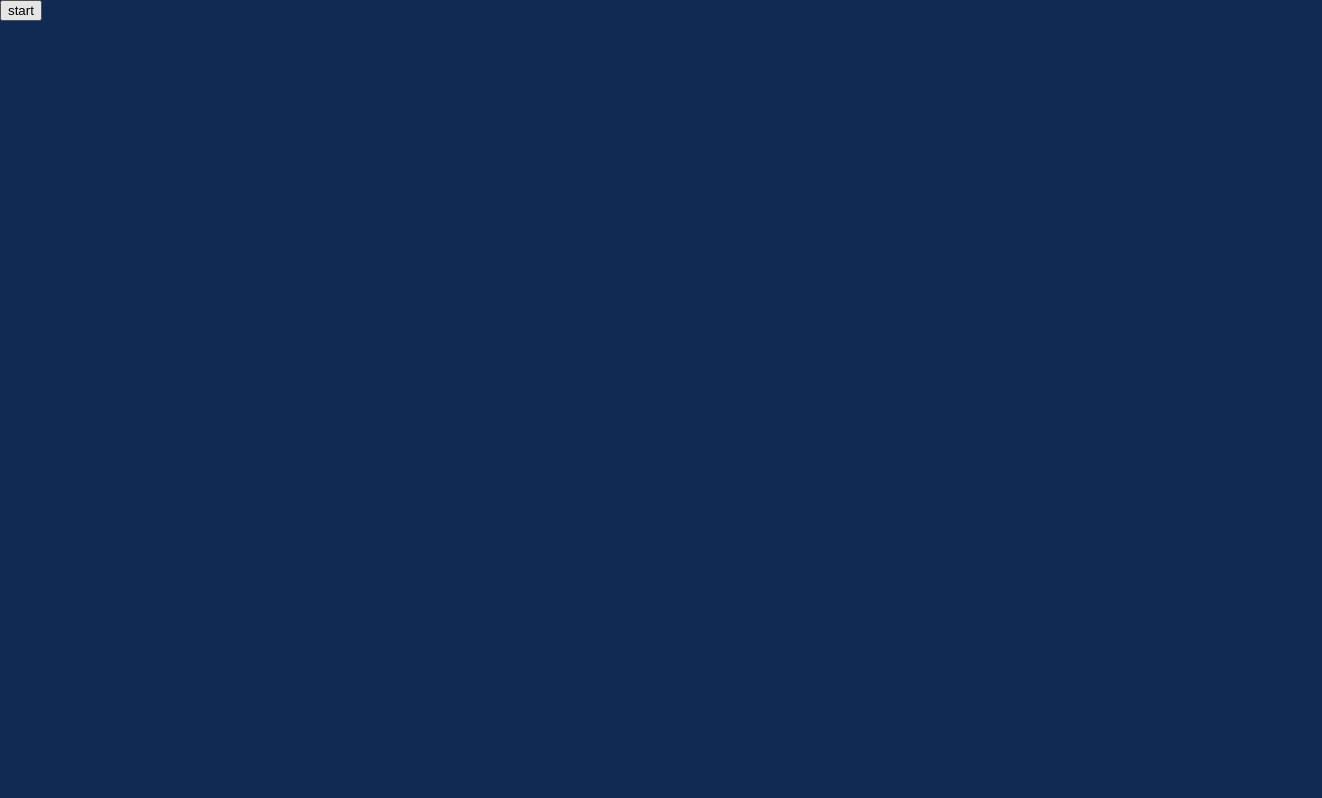
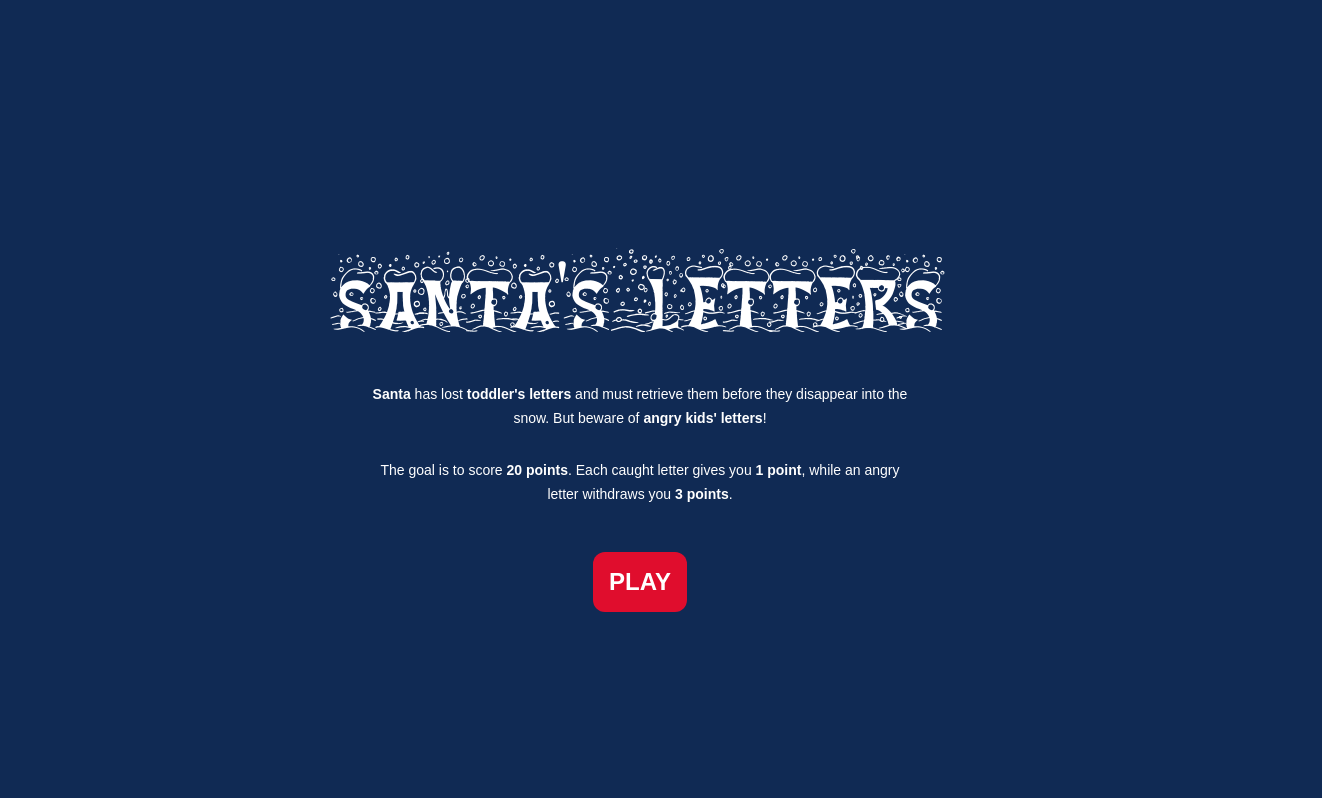
Before and after one commit to DoneDeal0/Santa-Letters, a website built with Parcel: page index.html in a window 1280 px wide. Shown: the top 798 px of the page, 1322 px wide, since content can reach past the window. Built offline with nearby package versions, Linux system fonts and the light colour scheme; files whose address does not match are found by name.

Commit message:
fix: restart + homescreen

```diff
--- a/index.html
+++ b/index.html
@@ -6,11 +6,23 @@
     <meta http-equiv="X-UA-Compatible" content="ie=edge" />
     <link rel="stylesheet" href="./src/styles/main.css" />
     <script type="module" src="./src/scripts/main.ts"></script>
-    <title>Santa Letters</title>
+    <title>Santa's Letters</title>
   </head>
   <body>
     <div>
-      <button id="start">start</button>
+      <div id="start-screen">
+        <h1>SANTA'S LETTERS</h1>
+        <p>
+          <b>Santa</b> has lost <b>toddler's letters</b> and must retrieve them
+          before they disappear into the snow. But beware of
+          <b>angry kids' letters</b>!
+        </p>
+        <p>
+          The goal is to score <b>20 points</b>. Each caught letter gives you
+          <b>1 point</b>, while an angry letter withdraws you <b>3 points</b>.
+        </p>
+        <button id="start-button">PLAY</button>
+      </div>
       <canvas id="game"></canvas>
       <canvas id="sky"></canvas>
     </div>
--- a/src/scripts/canvas/game.ts
+++ b/src/scripts/canvas/game.ts
@@ -26,7 +26,7 @@ function drawGame() {
       newWidth,
       HEIGHT * 0.7
     );
-    canvasGame.font = "bold 25px monospace";
+    canvasGame.font = "bold 25px sans-serif;";
     canvasGame.fillText("PRESS ENTER TO PLAY AGAIN", WIDTH / 2, 70);
     return;
   }
--- a/src/scripts/data/audio.ts
+++ b/src/scripts/data/audio.ts
@@ -31,5 +31,10 @@ const bell: AudioFile = new Audio(bellSound);
 const pain: AudioFile = new Audio(painSound);
 const theme: AudioFile = new Audio(themeSound);
 theme.volume = 0.3;
+pain.volume = 0.4;
+laugh.volume = 0.3;
+goodBoy.volume = 0.5;
+merry.volume = 0.6;
+laughLow.volume = 0.3;
 
 export { theme, laugh, laughLow, goodBoy, merry, bell, pain };
--- a/src/scripts/engine/controls.ts
+++ b/src/scripts/engine/controls.ts
@@ -1,8 +1,8 @@
 import { score, updateScore } from "../global-state";
 import { santa } from "../santa/index";
 import { santaReverse, santaImg } from "../data/images";
-import { fillAngryLetters } from "../letters/angry";
-import { fillLetters } from "../letters/index";
+import { refillAngryLetters } from "../letters/angry";
+import { refillLetters } from "../letters/index";
 
 export function initControls() {
   document.onkeydown = (event) => {
@@ -34,6 +34,6 @@ export function initControls() {
 function restart() {
   updateScore(8);
   santa.restart();
-  fillAngryLetters();
-  fillLetters();
+  refillAngryLetters();
+  refillLetters();
 }
--- a/src/scripts/letters/angry.ts
+++ b/src/scripts/letters/angry.ts
@@ -29,13 +29,17 @@ class AngryLetter extends Letter {
   }
 }
 
-export const fillAngryLetters = () =>
+const fillAngryLetters = () =>
   [...Array(3)].map(
     (_, i) =>
       new AngryLetter(Math.floor(Math.random() * WIDTH), i * -600, 50, 50)
   );
 
-export const angryLetters: ILetter[] = fillAngryLetters();
+export let angryLetters: ILetter[] = fillAngryLetters();
+
+export const refillAngryLetters = () => {
+  angryLetters = fillAngryLetters();
+};
 
 export function drawAngryLetters(score: number, santa) {
   angryLetters.forEach((letter) => {
--- a/src/scripts/letters/index.ts
+++ b/src/scripts/letters/index.ts
@@ -36,10 +36,13 @@ function createLetter(xPosition: number = 0) {
   return new Letter(Math.floor(Math.random() * WIDTH), xPosition, 50, 50);
 }
 
-export const fillLetters = () =>
-  [...Array(10)].map((_, i) => createLetter(i * -200));
+const fillLetters = () => [...Array(10)].map((_, i) => createLetter(i * -200));
 
 export let letters: ILetter[] = fillLetters();
+
+export const refillLetters = () => {
+  letters = fillLetters();
+};
 
 export function drawLetters(score: number, santa) {
   letters.forEach((letter) => {
--- a/src/scripts/main.ts
+++ b/src/scripts/main.ts
@@ -3,10 +3,11 @@ import { playGame } from "./canvas/game";
 import { animateSky } from "./canvas/sky";
 import { theme } from "./data/audio";
 
-const start = document.querySelector<HTMLElement>("#start");
-
+const startScreen = document.querySelector<HTMLElement>("#start-screen");
+const start = document.querySelector<HTMLElement>("#start-button");
+animateSky();
 start.onclick = () => {
-  start.style.display = "none";
+  startScreen.remove();
   theme
     .play()
     .then(() => {
--- a/src/scripts/score/index.ts
+++ b/src/scripts/score/index.ts
@@ -38,7 +38,7 @@ export let scoreBox = {
       canvasGame.arc(WIDTH - 115, 120, radius, 0, 2 * Math.PI);
       canvasGame.lineWidth = 6;
       canvasGame.stroke();
-      canvasGame.font = "bold 70px monospace";
+      canvasGame.font = "bold 70px sans-serif";
       canvasGame.fillStyle = COLORS.WHITE;
       canvasGame.textAlign = "center";
       canvasGame.textBaseline = "middle";
--- a/src/styles/main.css
+++ b/src/styles/main.css
@@ -1,3 +1,8 @@
+@font-face {
+  font-family: "christmas";
+  src: url("../assets/fonts/christmas.ttf");
+}
+
 body {
   margin: 0;
   padding: 0;
@@ -14,3 +19,44 @@ canvas {
   position: absolute;
   height: 100%;
 }
+
+#start-screen {
+  color: #fff;
+  font-family: sans-serif;
+  display: flex;
+  flex-direction: column;
+  justify-content: center;
+  align-items: center;
+}
+
+h1 {
+  font-size: 92px;
+  font-weight: 100;
+  font-family: "christmas", serif;
+  margin-bottom: 12px;
+}
+
+p {
+  max-width: 540px;
+  line-height: 24px;
+  font-size: 14px;
+  text-align: center;
+}
+
+button {
+  padding: 16px;
+  border-radius: 12px;
+  border: none;
+  font-weight: bold;
+  font-size: 24px;
+  margin-top: 32px;
+  background: #e00d2d;
+  color: #fff;
+  cursor: pointer;
+  transition: 0.2s ease-in-out 0s;
+}
+
+button:hover {
+  background: #ff0329;
+  transform: scale(1.2);
+}
```
Also changed, not shown: dist/index.html, src/assets/fonts/christmas.ttf (added).
